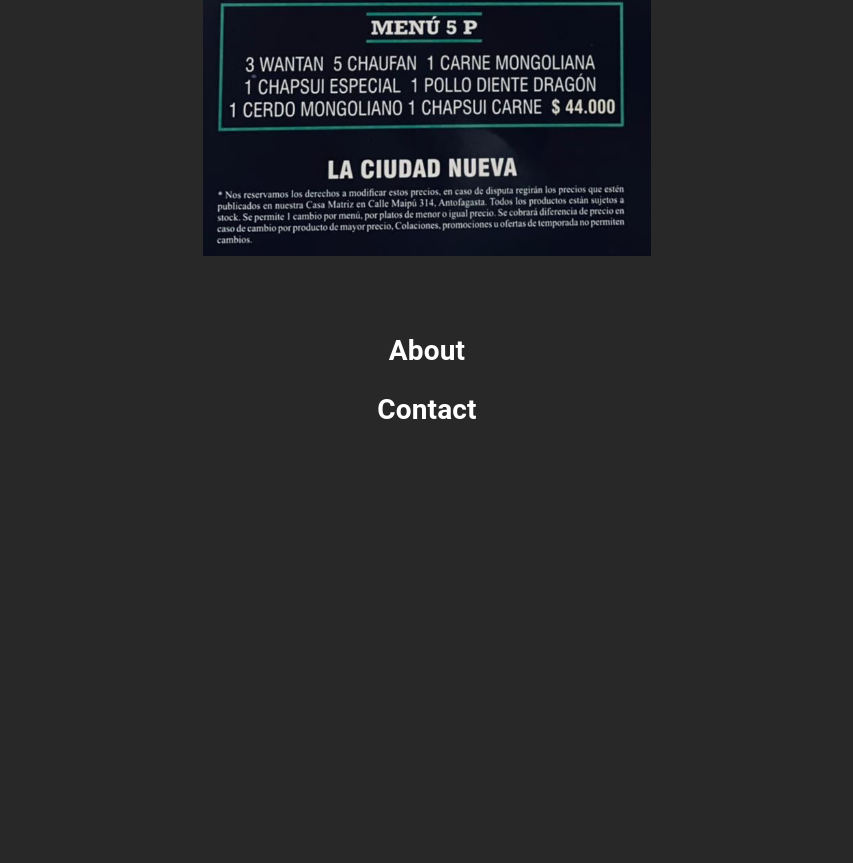
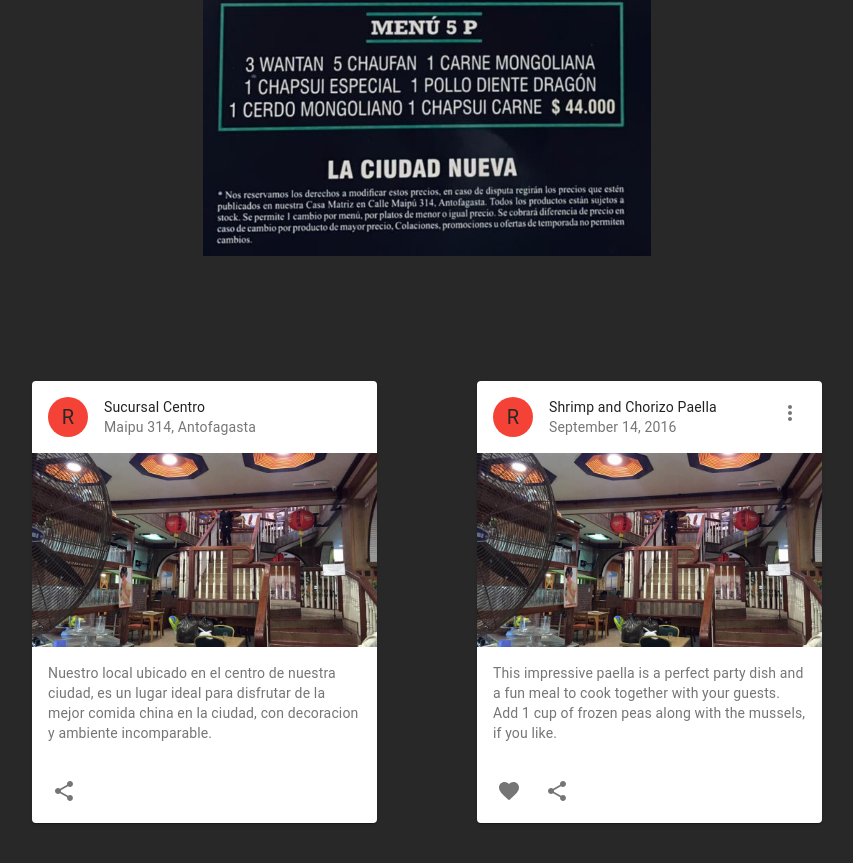
Before and after one commit to LeeSingChanYau/restaurant-lcn, a React (Create React App) app: page / in a window 1280 px wide. Shown: the part 4450-5313 px from the top of the page, without its empty margins (213-1066 px from the left). Before the commit the page ends 4899 px from the top, so only its background shows below. Built offline with nearby package versions, Linux system fonts and the light colour scheme.

Commit message:
Added two card items using material ui

```diff
--- a/src/App.js
+++ b/src/App.js
@@ -8,7 +8,6 @@
 import CssBaseline from "@material-ui/core/CssBaseline";
 import logo from './images/logo.png';
 import wallpaper from './images/AntofagastaHongKong.jpeg';
-import About from './pages/about/about';
 import Contact from './pages/contact/contact';
 import Menu from './pages/menu/menu';
 
@@ -56,7 +55,6 @@
     </AppBar>
     <img src={wallpaper} alt="wallpaper" class="wallpaper"/>
       <Menu/>
-      <About/>
       <Contact/>
 
 
--- a/src/pages/contact/contact.js
+++ b/src/pages/contact/contact.js
@@ -1,12 +1,179 @@
 import React from 'react';
-import './contact.css';
+import { makeStyles } from '@material-ui/core/styles';
+import clsx from 'clsx';
+import Card from '@material-ui/core/Card';
+import CardHeader from '@material-ui/core/CardHeader';
+import CardMedia from '@material-ui/core/CardMedia';
+import CardContent from '@material-ui/core/CardContent';
+import CardActions from '@material-ui/core/CardActions';
+import Collapse from '@material-ui/core/Collapse';
+import Avatar from '@material-ui/core/Avatar';
+import IconButton from '@material-ui/core/IconButton';
+import Typography from '@material-ui/core/Typography';
+import { red } from '@material-ui/core/colors';
+import FavoriteIcon from '@material-ui/icons/Favorite';
+import ShareIcon from '@material-ui/icons/Share';
+import ExpandMoreIcon from '@material-ui/icons/ExpandMore';
+import MoreVertIcon from '@material-ui/icons/MoreVert';
+import Centro from '../../images/sucursal-centro.jpeg';
 
-const Contact = () => (
-    <div>
-        <h1 className="title">
-            Contact
-        </h1>
+const useStyles = makeStyles((theme) => ({
+  root: {
+    display: 'flex',
+    alignItems: 'center',
+    justifyContent: 'center',
+  },
+  cardRoot: {
+    maxWidth: 345,
+    margin: 50,
+  },
+  media: {
+    height: 0,
+    paddingTop: '56.25%', // 16:9
+  },
+  expand: {
+    transform: 'rotate(0deg)',
+    marginLeft: 'auto',
+    transition: theme.transitions.create('transform', {
+      duration: theme.transitions.duration.shortest,
+    }),
+  },
+  expandOpen: {
+    transform: 'rotate(180deg)',
+  },
+  avatar: {
+    backgroundColor: red[500],
+  },
+}));
+
+export default function Contact() {
+  const classes = useStyles();
+  const [expanded, setExpanded] = React.useState(false);
+
+  const handleExpandClick = () => {
+    setExpanded(!expanded);
+  };
+
+  return (
+    <div className={classes.root}>
+      <Card className={classes.cardRoot}>
+      <CardHeader
+        avatar={
+          <Avatar aria-label="recipe" className={classes.avatar}>
+            R
+          </Avatar>
+        }
+        title="Sucursal Centro"
+        subheader="Maipu 314, Antofagasta"
+      />
+      <CardMedia
+        className={classes.media}
+        image={Centro}
+        title="Sucursal Centro"
+      />
+      <CardContent>
+        <Typography variant="body2" color="textSecondary" component="p">
+          Nuestro local ubicado en el centro de nuestra ciudad, es un lugar ideal para disfrutar de la mejor
+          comida china en la ciudad, con decoracion y ambiente incomparable.
+        </Typography>
+      </CardContent>
+      <CardActions disableSpacing>
+        <IconButton aria-label="share">
+          <ShareIcon />
+        </IconButton>
+      </CardActions>
+      <Collapse in={expanded} timeout="auto" unmountOnExit>
+        <CardContent>
+          <Typography paragraph>Method:</Typography>
+          <Typography paragraph>
+            Heat 1/2 cup of the broth in a pot until simmering, add saffron and set aside for 10
+            minutes.
+          </Typography>
+          <Typography paragraph>
+            Heat oil in a (14- to 16-inch) paella pan or a large, deep skillet over medium-high
+            heat. Add chicken, shrimp and chorizo, and cook, stirring occasionally until lightly
+            browned, 6 to 8 minutes. Transfer shrimp to a large plate and set aside, leaving chicken
+            and chorizo in the pan. Add pimentón, bay leaves, garlic, tomatoes, onion, salt and
+            pepper, and cook, stirring often until thickened and fragrant, about 10 minutes. Add
+            saffron broth and remaining 4 1/2 cups chicken broth; bring to a boil.
+          </Typography>
+          <Typography paragraph>
+            Add rice and stir very gently to distribute. Top with artichokes and peppers, and cook
+            without stirring, until most of the liquid is absorbed, 15 to 18 minutes. Reduce heat to
+            medium-low, add reserved shrimp and mussels, tucking them down into the rice, and cook
+            again without stirring, until mussels have opened and rice is just tender, 5 to 7
+            minutes more. (Discard any mussels that don’t open.)
+          </Typography>
+          <Typography>
+            Set aside off of the heat to let rest for 10 minutes, and then serve.
+          </Typography>
+        </CardContent>
+      </Collapse>
+    </Card>
+
+    <Card className={classes.cardRoot}>
+      <CardHeader
+        avatar={
+          <Avatar aria-label="recipe" className={classes.avatar}>
+            R
+          </Avatar>
+        }
+        action={
+          <IconButton aria-label="settings">
+            <MoreVertIcon />
+          </IconButton>
+        }
+        title="Shrimp and Chorizo Paella"
+        subheader="September 14, 2016"
+      />
+      <CardMedia
+        className={classes.media}
+        image={Centro}
+        title="Paella dish"
+      />
+      <CardContent>
+        <Typography variant="body2" color="textSecondary" component="p">
+          This impressive paella is a perfect party dish and a fun meal to cook together with your
+          guests. Add 1 cup of frozen peas along with the mussels, if you like.
+        </Typography>
+      </CardContent>
+      <CardActions disableSpacing>
+        <IconButton aria-label="add to favorites">
+          <FavoriteIcon />
+        </IconButton>
+        <IconButton aria-label="share">
+          <ShareIcon />
+        </IconButton>
+      </CardActions>
+      <Collapse in={expanded} timeout="auto" unmountOnExit>
+        <CardContent>
+          <Typography paragraph>Method:</Typography>
+          <Typography paragraph>
+            Heat 1/2 cup of the broth in a pot until simmering, add saffron and set aside for 10
+            minutes.
+          </Typography>
+          <Typography paragraph>
+            Heat oil in a (14- to 16-inch) paella pan or a large, deep skillet over medium-high
+            heat. Add chicken, shrimp and chorizo, and cook, stirring occasionally until lightly
+            browned, 6 to 8 minutes. Transfer shrimp to a large plate and set aside, leaving chicken
+            and chorizo in the pan. Add pimentón, bay leaves, garlic, tomatoes, onion, salt and
+            pepper, and cook, stirring often until thickened and fragrant, about 10 minutes. Add
+            saffron broth and remaining 4 1/2 cups chicken broth; bring to a boil.
+          </Typography>
+          <Typography paragraph>
+            Add rice and stir very gently to distribute. Top with artichokes and peppers, and cook
+            without stirring, until most of the liquid is absorbed, 15 to 18 minutes. Reduce heat to
+            medium-low, add reserved shrimp and mussels, tucking them down into the rice, and cook
+            again without stirring, until mussels have opened and rice is just tender, 5 to 7
+            minutes more. (Discard any mussels that don’t open.)
+          </Typography>
+          <Typography>
+            Set aside off of the heat to let rest for 10 minutes, and then serve.
+          </Typography>
+        </CardContent>
+      </Collapse>
+    </Card>
     </div>
-)
 
-export default Contact;
+  );
+}
```
Also changed, not shown: src/images/sucursal-centro.jpeg (added).
